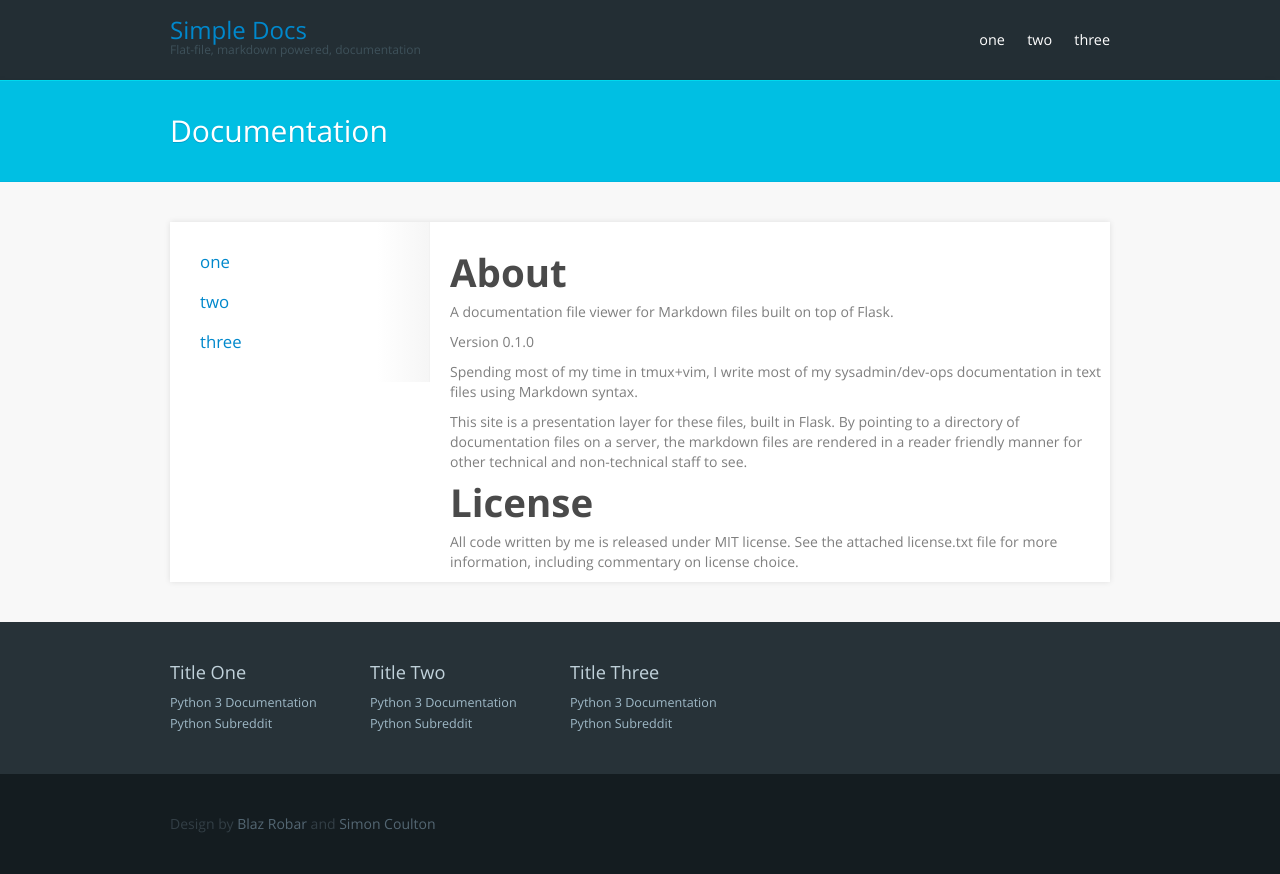
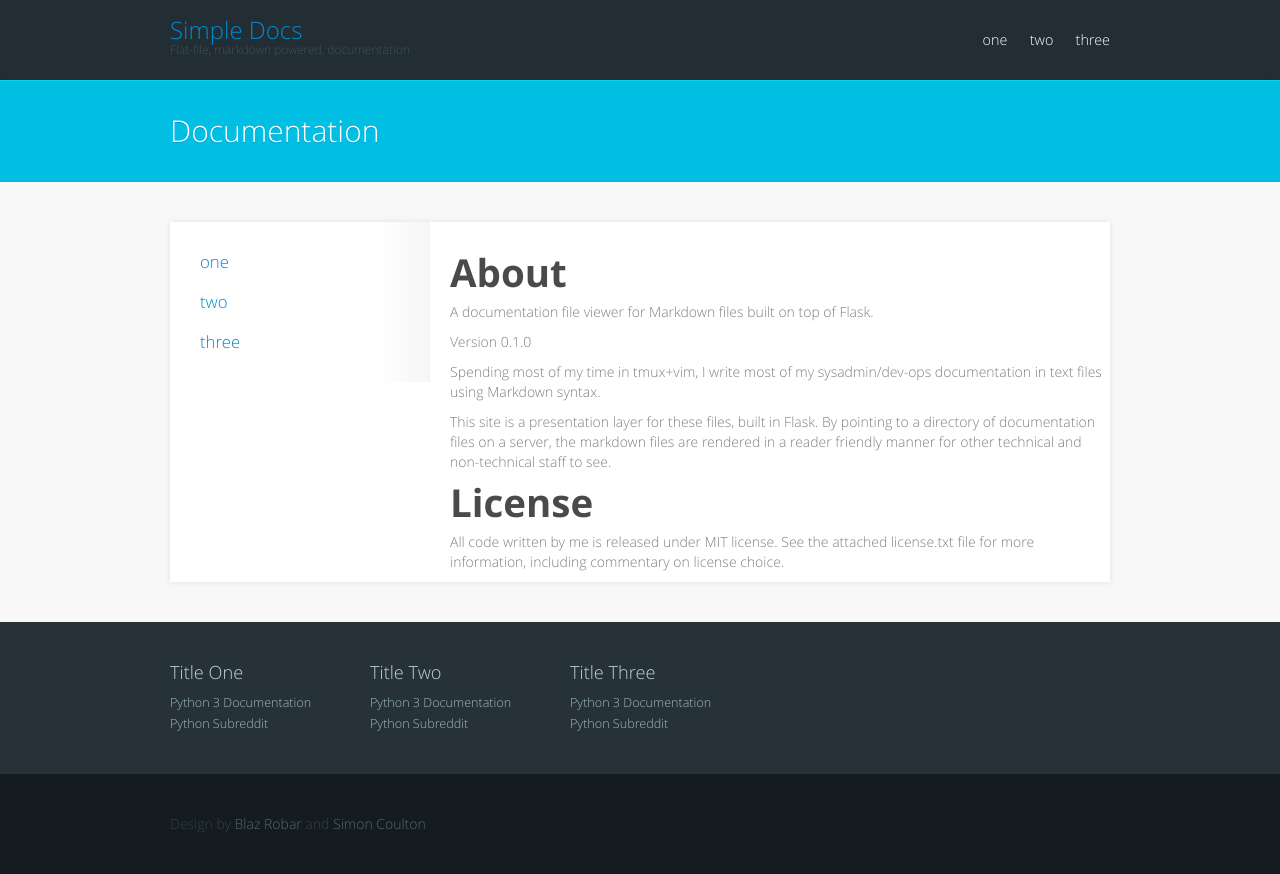
Before and after one commit to chrislaskey/simpledocs, a Flask app: page / in a window 1280 px wide. Run offline with Flask 2, Linux system fonts and the light colour scheme; parts of the project's set-up code (start-up, migrations or seed data) failed here and were passed over.

Commit message:
Added web fonts

```diff
--- a/static/css/main.css
+++ b/static/css/main.css
@@ -16,25 +16,34 @@
 	font-family: 'Open Sans';
 	font-style: normal;
 	font-weight: 300;
-	src: local('Open Sans Light'), local('OpenSans-Light'), url(../fonts/opensans-light.woff) format('woff');
+	src: local('Open Sans Light'), local('OpenSans-Light'),
+		 url('../fonts/OpenSans-Light.woff') format('woff'),
+		 url('../fonts/OpenSans-Light.ttf')  format('truetype');
+	}
 }
 @font-face {
 	font-family: 'Open Sans';
 	font-style: normal;
 	font-weight: 400;
-	src: local('Open Sans'), local('OpenSans'), url(../fonts/opensans.woff) format('woff');
+	src: local('Open Sans Regular'), local('OpenSans-Regular'),
+		 url('../fonts/OpenSans-Regular.woff') format('woff'),
+		 url('../fonts/OpenSans-Regular.ttf')  format('truetype');
 }
 @font-face {
 	font-family: 'Open Sans';
 	font-style: normal;
 	font-weight: 600;
-	src: local('Open Sans Semibold'), local('OpenSans-Semibold'), url(../fonts/opensans-semibold.woff) format('woff');
+	src: local('Open Sans Semibold'), local('OpenSans-Semibold'),
+		 url('../fonts/OpenSans-Semibold.woff') format('woff'),
+		 url('../fonts/OpenSans-Semibold.ttf')  format('truetype');
 }
 @font-face {
 	font-family: 'Open Sans';
 	font-style: normal;
 	font-weight: 700;
-	src: local('Open Sans Bold'), local('OpenSans-Bold'), url(../fonts/opensans-bold.woff) format('woff');
+	src: local('Open Sans Bold'), local('OpenSans-Bold'),
+		 url('../fonts/OpenSans-Bold.woff') format('woff'),
+		 url('../fonts/OpenSans-Bold.ttf')  format('truetype');
 }
 
 /* Universals */
@@ -90,13 +99,13 @@ header {
 
 		#sidebar {
 			border-right:1px solid #f2f2f2;
-  			float: left;
-  			min-height: 100%;
-  			width: 259px;
+			float: left;
+			min-height: 100%;
+			width: 259px;
 		}
 
 		#content {
-  			float: left;
+			float: left;
 			padding:20px 0px 0px 20px;
 			width: 660px;
 		}
```
Also changed, not shown: static/fonts/OpenSans-Bold.ttf (added), static/fonts/OpenSans-Bold.woff (added), static/fonts/OpenSans-Light.ttf (added), static/fonts/OpenSans-Light.woff (added), static/fonts/OpenSans-Regular.ttf (added), static/fonts/OpenSans-Regular.woff (added), static/fonts/OpenSans-Semibold.ttf (added), static/fonts/OpenSans-Semibold.woff (added).
